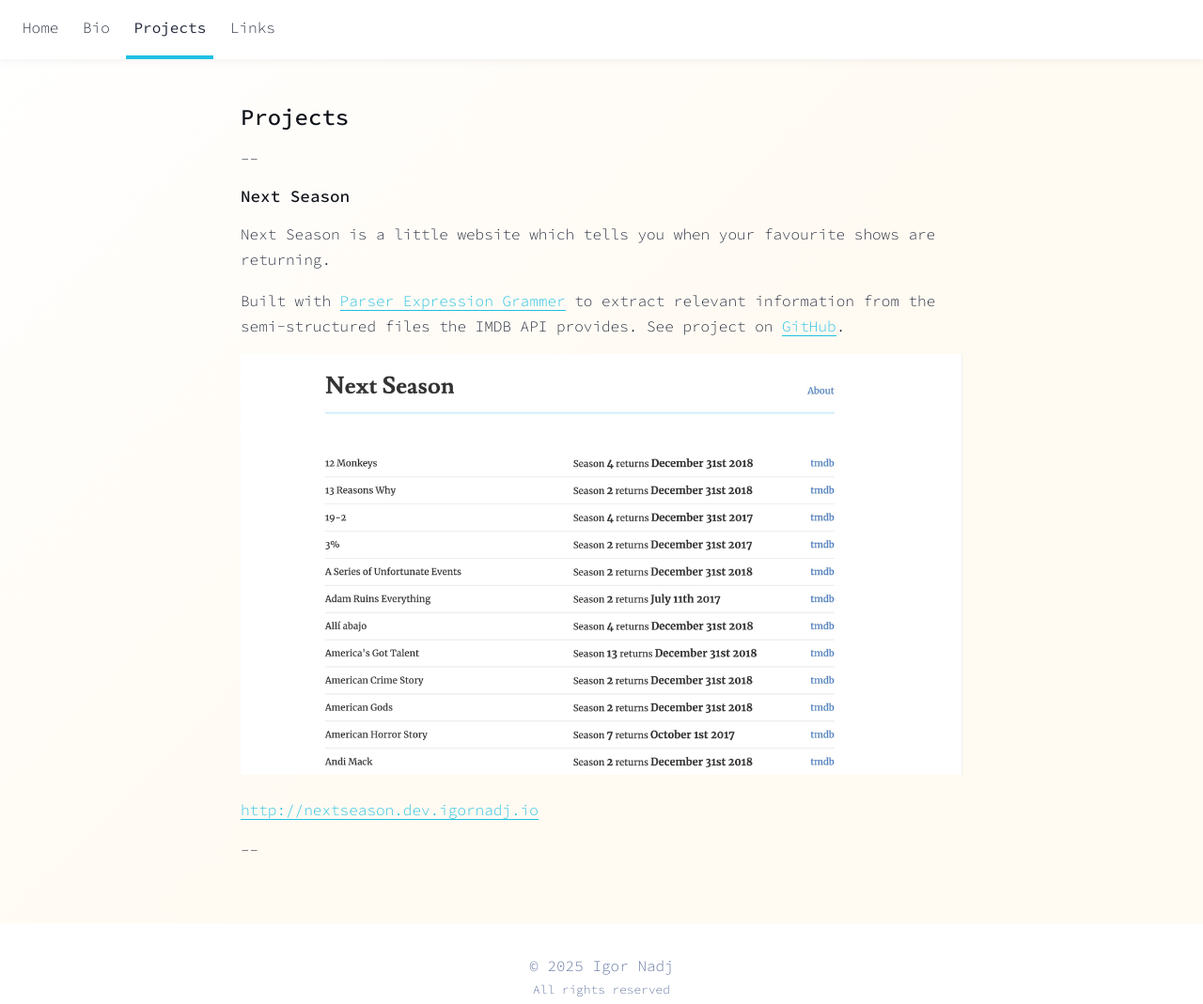
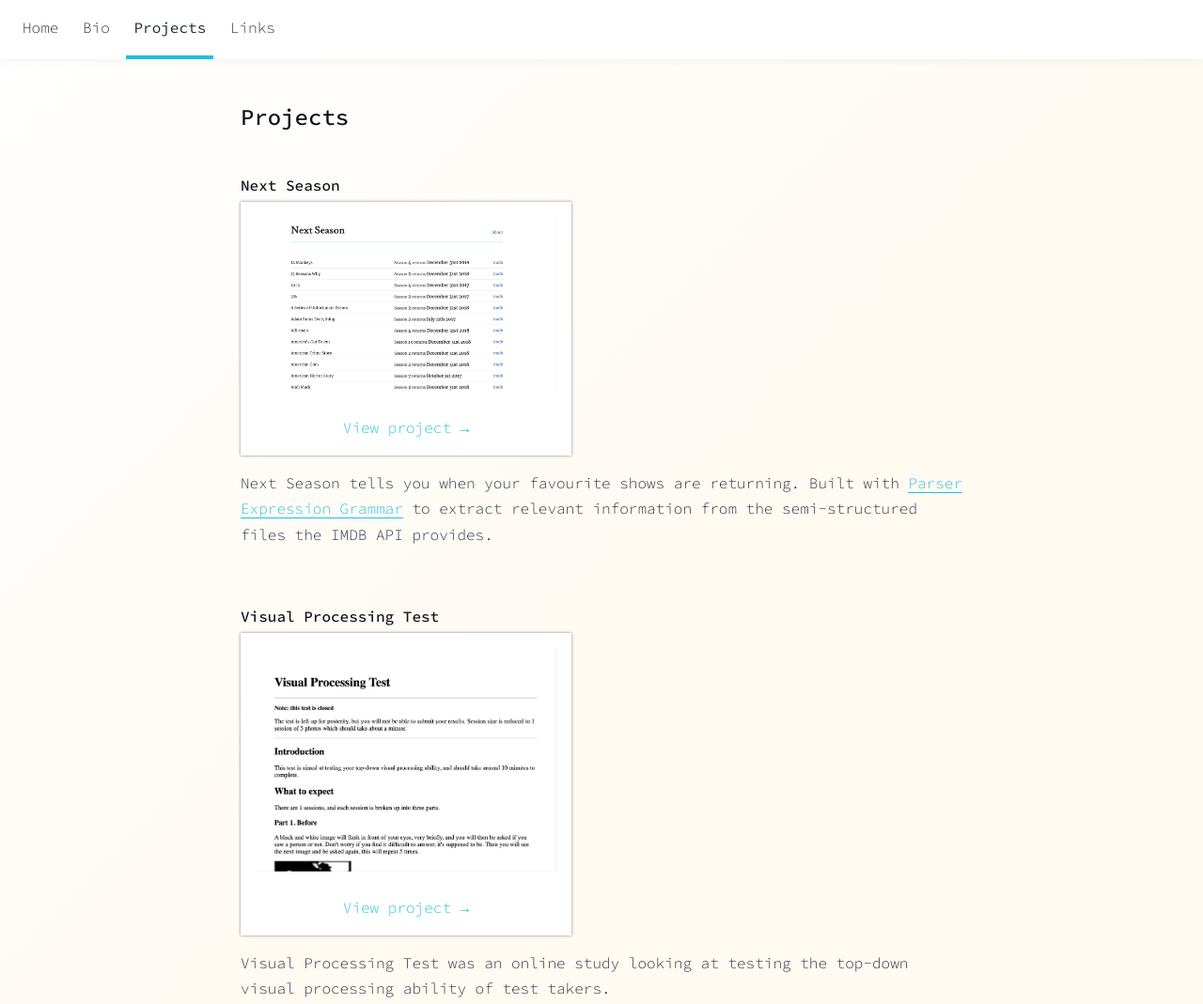
Before and after one commit to IgorNadj/IgorNadj.github.io, an Astro site: page /projects in a window 1280 px wide. Shown: the top 1069 px of the page at 94% size. Built offline with nearby package versions, Linux system fonts and the light colour scheme; Astro itself is replaced by a stand-in of ours.

Commit message:
Add projects

```diff
--- /dev/null
+++ b/src/components/ProjectCard.astro
@@ -0,0 +1,55 @@
+---
+const { title, projectLink, previewImage, ...props } = Astro.props;
+---
+
+
+<project-card>
+    <h4>{title}</h4>
+
+    <a class="project-link-card no-under" href={projectLink} target="_blank">
+        <img class="project-preview" src={previewImage} />
+
+        <view-project-text>View project →</view-project-text>
+    </a>
+
+    <slot />
+
+
+</project-card>
+
+
+
+
+
+
+<style>
+    project-card {
+        display: block;
+        margin-top: 3rem;
+        margin-bottom: 4rem;
+        outline: 0;
+    }
+
+    .project-link-card {
+        display: block;
+        max-width: 20rem;
+        /* margin: auto; */
+        text-align: center;
+
+        padding: 1rem;
+
+        background: white;
+        box-shadow: 0 0 3px 0 grey;
+
+        &:hover {
+            box-shadow: 0 0 3px 0 #1fc0e3;
+        }
+    }
+
+    view-project-text {
+        display: block;
+        margin-top: 1rem;
+    }
+
+
+</style>
--- a/src/pages/index.mdx
+++ b/src/pages/index.mdx
@@ -9,8 +9,6 @@
 <PhotoOfMe />
 
 ## Igor Nadj
-<br/>
-
 Hi! I'm a Software Engineer based in Naarm / Melbourne, on the tools since 2010. I found programming in high school making fun little flash games, and it's been a journey ever since!
 
 Outside of tech, I'm a little bit obsessed with ultralight hiking and film photography, otherwise you'll run into me on a jog, swimming, at the local tennis courts or bouldering gym.
--- a/src/pages/projects.mdx
+++ b/src/pages/projects.mdx
@@ -3,21 +3,25 @@
 title: 'Projects'
 ---
 
-import GithubIcon from '../components/GithubIcon.astro'
+import ProjectCard from '../components/ProjectCard.astro'
 
 
 
 ## Projects
 
---
+<ProjectCard
+    title="Next Season"
+    projectLink="http://nextseason.dev.igornadj.io"
+    previewImage="/project-previews/nextseason.jpg"
+    >
+        Next Season tells you when your favourite shows are returning.
+        Built with [Parser Expression Grammar](https://en.wikipedia.org/wiki/Parsing_expression_grammar) to extract relevant information from the semi-structured files the IMDB API provides.
+</ProjectCard>
 
-### Next Season
-Next Season is a little website which tells you when your favourite shows are returning.
-
-Built with [Parser Expression Grammer](https://en.wikipedia.org/wiki/Parsing_expression_grammar) to extract relevant information from the semi-structured files the IMDB API provides.
-See project on [GitHub](https://github.com/IgorNadj/nextseason-web).
-
-<img src="/project-previews/nextseason.jpg" />
-http://nextseason.dev.igornadj.io
-
---
+<ProjectCard
+    title="Visual Processing Test"
+    projectLink="http://visual-processing-test.dev.igornadj.io"
+    previewImage="/project-previews/visual-processing-test.jpg"
+    >
+        Visual Processing Test was an online study looking at testing the top-down visual processing ability of test takers.
+</ProjectCard>
--- a/src/styles/global.css
+++ b/src/styles/global.css
@@ -65,6 +65,7 @@
 }
 h2 {
 	font-size: 1.5rem;
+  margin-bottom: 3rem;
 }
 h3 {
 	font-size: 1.1rem;
@@ -89,6 +90,9 @@
   color: var(--accent);
   text-decoration: none;
   border-bottom: 1px solid var(--accent-dark);
+}
+a.no-under {
+  border: 0 !important;
 }
 
 p {
@@ -154,33 +158,3 @@
 }
 
 em2 { font-weight: 400 }
-
-
-
-skills-list {
-    border: 1px solid rgba(var(--accent), 20%);
-    border-width: 0 0 0 2em;
-
-
-    /* background: rgb(197, 209, 226); */
-    /* background: linear-gradient(315deg, rgb(214, 226, 242) 50%, rgb(197, 209, 226)) no-repeat; */
-    background: white;
-    box-shadow: 0 2px 8px rgba(var(--black), 5%);
-
-
-    display: block;
-    padding: 1em 3em;
-    margin-top: 1.5em;
-
-    > ul {
-        margin-block-start: 0.5em;
-        margin-bottom: 1.5em;
-    }
-
-    > p {
-        margin-bottom: 0;
-    }
-
-
-
-}
```
Also changed, not shown: public/project-previews/visual-processing-test.jpg (added).
